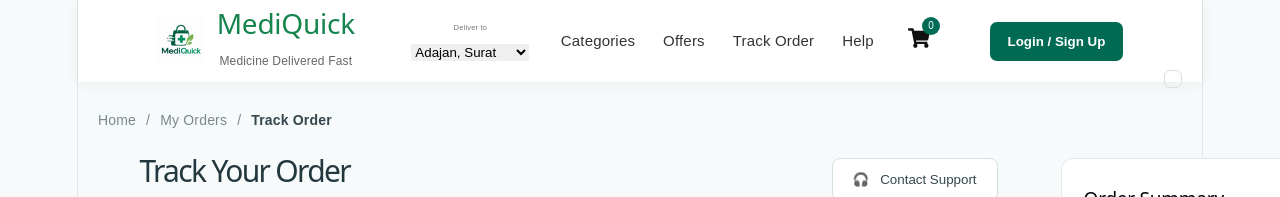
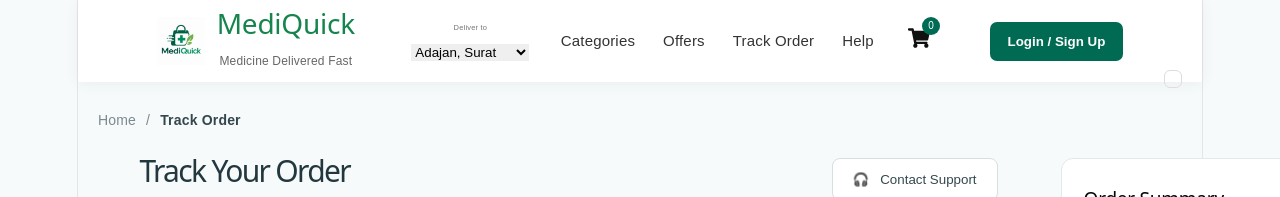
Before and after one commit to PanwalaKhadija20/MediQuick, a React (Vite) app: page /track-order in a window 1280 px wide. Shown: the top 197 px of the page. Built offline with nearby package versions, Linux system fonts and the light colour scheme.

Commit message:
index changed

```diff
--- a/src/App.jsx
+++ b/src/App.jsx
@@ -14,7 +14,7 @@ import {
   Footer,
   Cart,
   Checkout,
-  Offers,
+  Offers
 } from "./component";
 
 import Categories from "./pages/Categories";
--- a/src/component/Offers.jsx
+++ b/src/component/Offers.jsx
@@ -106,7 +106,7 @@ const Offers = () => {
 
         <div className="breadcrumb">
           <span>Home</span>
-          <b>›</b>
+          <b>/</b>
           <strong>Offers</strong>
         </div>
 
--- a/src/pages/TrackOrder.jsx
+++ b/src/pages/TrackOrder.jsx
@@ -73,8 +73,6 @@ function TrackOrder() {
       {/* Breadcrumb */}
       <div className="breadcrumb">
         <span>Home</span>
-        <span>/</span>
-        <span>My Orders</span>
         <span>/</span>
         <strong>Track Order</strong>
       </div>
```
Also changed, not shown: src/component/index.js (+6 -1 lines).
